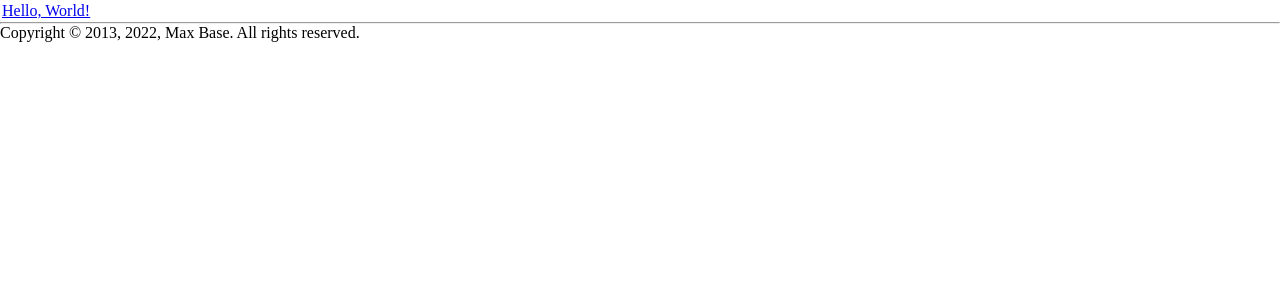
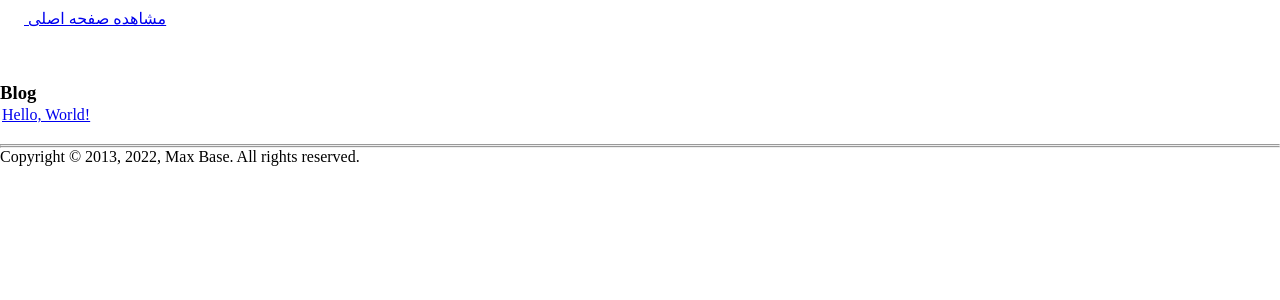
Before and after one commit to BaseMax/Max, a Jekyll site: the page built from blog.md, in a window 1280 px wide. Shown: the top 300 px of the page. Built offline with Jekyll 4.4.1, drawn with Linux system fonts in a browser that asks for light colours; part of the change alters nothing that is shown.

Commit message:
Update blog.md

```diff
--- a/blog.md
+++ b/blog.md
@@ -1,14 +1,12 @@
 ---
-layout: default
-date: 2020-10-01
+layout: page
 permalink: /blog/
-categories:
+title: Blog
 description: Blog
 tags:
-title: Blog
 ---
 
-<table class="accounts" width="100%" border="0">
+<table width="100%" border="0">
   {% for post in site.posts %}
   <tr>
     <td width="auto">
```
